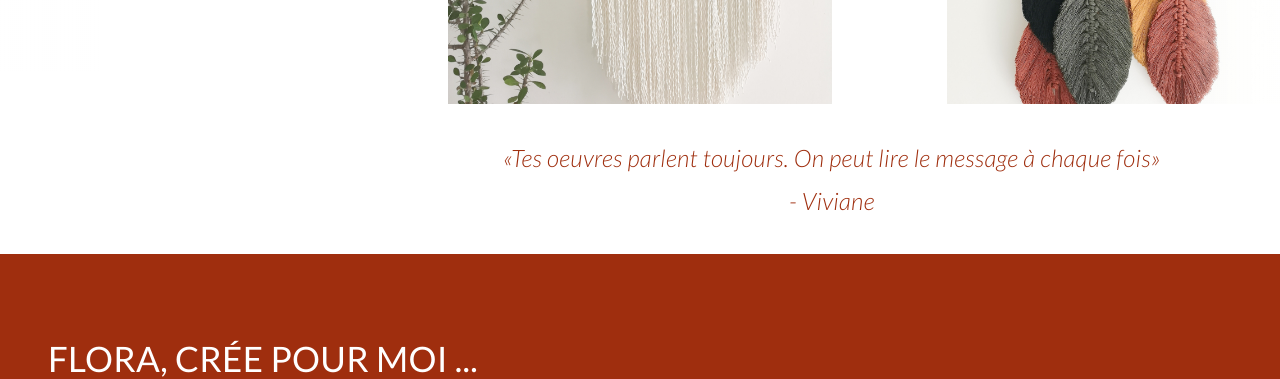
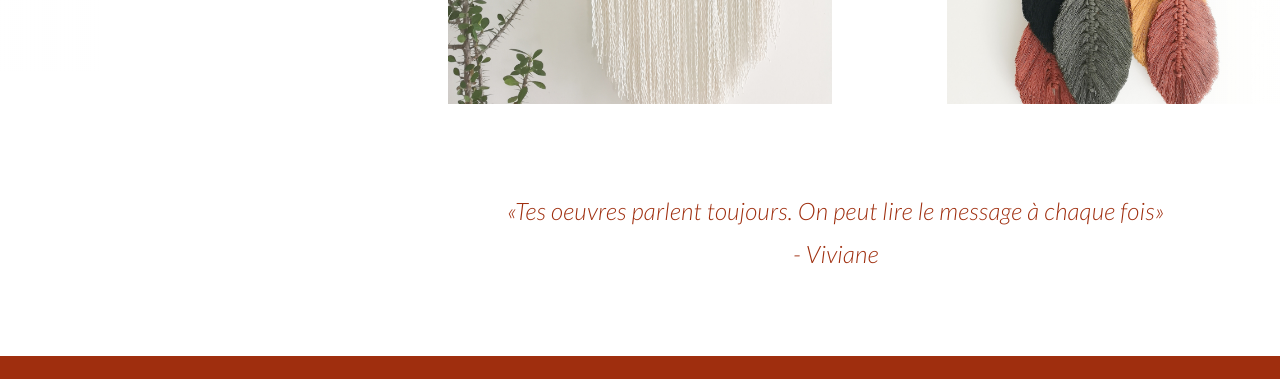
Before and after one commit to Jon104/flora-design, a React (Create React App) app: page /panaches in a window 1280 px wide. Shown: the part 1200-1579 px from the top of the page. Built offline with nearby package versions, Linux system fonts and the light colour scheme; no server answers.

Commit message:
Testimonials now react component - with container and adjustable height - this component enhance vertical allignement

```diff
--- a/src/classes/ClassesPage.jsx
+++ b/src/classes/ClassesPage.jsx
@@ -65,13 +65,6 @@ const Subtitle = styled.p`
 //   }
 // `;
 
-const Container = styled.div`
-  height: 200px;
-  padding: 4px 4px;
-  line-height: 200px;
-  text-align: center;
-`
-
 const Classes = ({ onAddToCart, productsByCategory }) => {
   const [slideIndex, setSlideIndex] = useState(0);
 
@@ -126,11 +119,7 @@ const Classes = ({ onAddToCart, productsByCategory }) => {
         </MainSubtitle>
       </TopSection>
 
-      <Container>
-        <Testimonials>{classesTestimonials[slideIndex]}</Testimonials>
-      </Container>
-
-
+      <Testimonials height="200px">{classesTestimonials[slideIndex]}</Testimonials>
 
       <SecondMiddleSection>
         <Grid container p={6}>
--- a/src/components/typography/Testimonials.js
+++ /dev/null
@@ -1,21 +0,0 @@
-import styled from "styled-components";
-
-export default styled.span`
-  display: inline-block;
-  vertical-align: middle;
-  width: 80vw;
-
-  font-family: Lato;
-  font-size: 24px;
-  font-style: italic;
-  font-weight: 300;
-  line-height: 43px;
-  letter-spacing: 0.30000001192092896px;
-  text-align: center;
-  color: #9f2e0e;
-
-  @media (max-aspect-ratio: 9/16) {
-    font-size: 15px;
-    line-height: 20px;
-  }
-`;
--- /dev/null
+++ b/src/components/typography/Testimonials.jsx
@@ -0,0 +1,45 @@
+import React from "react";
+import styled, {css} from "styled-components";
+
+const Container = styled.div`
+  ${(props) =>
+      props.height &&
+      css`
+        height: ${props.height};
+        line-height: ${props.height};
+      `};
+
+  padding: 4px 4px;
+
+  text-align: center;
+`
+
+const Span = styled.span`
+  display: inline-block;
+  vertical-align: middle;
+  width: 80vw;
+
+  font-family: Lato;
+  font-size: 24px;
+  font-style: italic;
+  font-weight: 300;
+  line-height: 43px;
+  letter-spacing: 0.30000001192092896px;
+  text-align: center;
+  color: #9f2e0e;
+
+  @media (max-aspect-ratio: 9/16) {
+    font-size: 15px;
+    line-height: 20px;
+  }
+`;
+
+const Testimonials = (props) => {
+  return (
+    <Container height={props.height}>
+      <Span>{props.children}</Span>
+    </Container>
+  )
+}
+
+export default Testimonials
--- a/src/panaches/PanachesPage.jsx
+++ b/src/panaches/PanachesPage.jsx
@@ -92,9 +92,9 @@ const Panaches = () => {
           setSlideIndex={setSlideIndex}
         />
         <Grid container justifyContent="center">
-          <Grid item xs={6}>
+          <Grid item xs={9} sm={6}>
             <Box py={4}>
-              <Testimonials>
+              <Testimonials height="180px">
                 «
                 {
                   panachesSlides[slideIndex + panachesSlides.length]
--- a/src/personalPiece/PersonalPiecePage.jsx
+++ b/src/personalPiece/PersonalPiecePage.jsx
@@ -97,7 +97,7 @@ const PersonalPiece = () => {
         <Grid container justifyContent="center">
           <Grid item xs={9} sm={6}>
             <Box py={4}>
-              <Testimonials>
+              <Testimonials height="250px">
                 «
                 {
                   personalPieceSlides[slideIndex + personalPieceSlides.length]
```
